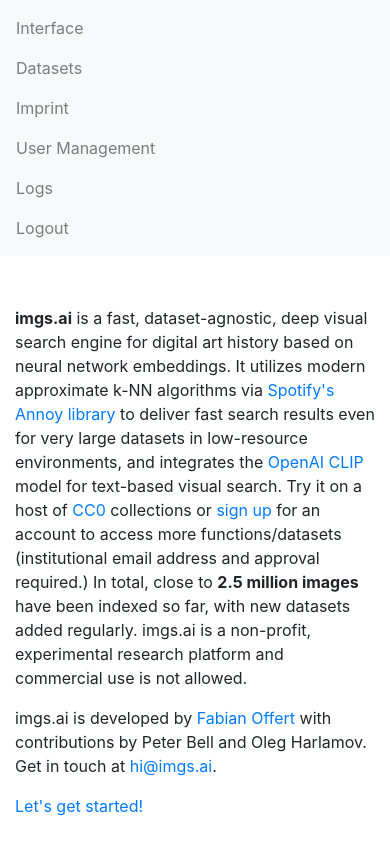
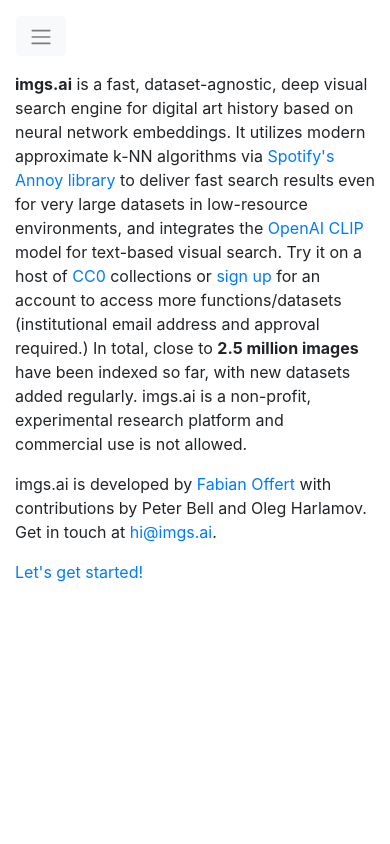
Before and after one commit to zentralwerkstatt/imgs.ai, a Flask app: page / in a window 390 px wide. Run offline with Flask 3, Linux system fonts and the light colour scheme; the visitor is signed in with stand-in values (Sample User, id 1); parts of the project's set-up code (start-up, migrations or seed data) failed here and were passed over; some libraries are stand-ins or nearby versions.

Commit message:
Hotfix: hamburger menu, UI improvements

```diff
--- a/app/static/css.css
+++ b/app/static/css.css
@@ -6,17 +6,4 @@
   height: auto;
 }
 
-.logo {
-  max-height: 40px;
-}
-
-.container{
-  margin-top: 50px;
-}
-
-table {
-  table-layout:fixed;
-  width:100%;
-}
-
 .grid-item-img.active {border-color: #007bff;}
--- a/app/templates/layout.html
+++ b/app/templates/layout.html
@@ -30,7 +30,6 @@
 </head>
 
 <body>
-	{% include "navbar.html" %}
 	{% with messages = get_flashed_messages(with_categories=1) %}
 		{% for category, message in messages %}
 			<div class="alert alert-{{category}}">
@@ -39,6 +38,7 @@
 			</div>
 		{% endfor %}
 	{% endwith %}
+	{% include "navbar.html" %}
 	{% from "bootstrap/form.html" import render_form, render_field %}
 	{% block content %}{% endblock %}
 </body>
--- a/app/templates/macros.html
+++ /dev/null
@@ -1,7 +0,0 @@
-{% macro nav_link(endpoint, name) %}
-    {% if request.endpoint.endswith(endpoint) %}
-        <a class="nav-item nav-link" style="color:#007bff" href="{{ url_for(endpoint) }}">{{name}}</a>
-    {% else %}
-        <a class="nav-item nav-link" href="{{ url_for(endpoint) }}">{{name}}</a>
-    {% endif %}
-{% endmacro %}
--- a/app/templates/navbar.html
+++ b/app/templates/navbar.html
@@ -1,24 +1,25 @@
-{% from "macros.html" import nav_link with context %}
-
-<nav class="navbar navbar-expand-lg navbar-light bg-light">
-	<ul class="navbar-nav mr-auto">
-		{% if not current_user.is_anonymous and current_user.id==1 %}
-			{{ nav_link('interface', 'Interface') }}
-			{{ nav_link('datasets_private', 'Datasets') }}
-			{{ nav_link('imprint', 'Imprint') }}
-			{{ nav_link('users', 'User Management') }}
-			{{ nav_link('logs', 'Logs') }}
-			{{ nav_link('logout', 'Logout') }}
-		{% elif current_user.is_anonymous %}
-			{{ nav_link('interface', 'Interface') }}
-			{{ nav_link('datasets_public', 'Datasets') }}
-			{{ nav_link('imprint', 'Imprint') }}
-			{{ nav_link('login', 'Login') }}
-		{% elif not current_user.is_anonymous %}
-			{{ nav_link('interface', 'Interface') }}
-			{{ nav_link('datasets_private', 'Datasets') }}
-			{{ nav_link('imprint', 'Imprint') }}
-			{{ nav_link('logout', 'Logout') }}
-		{% endif %}
-	</ul>
+<nav class="navbar navbar-light">
+    <button class="btn btn-light mt-2 mb-2 mr-2" type="button" data-toggle="collapse" data-target="#navbar"><span class="navbar-toggler-icon"></span></button>
+    <div class="navbar-collapse collapse px-3 py-3 bg-light" id="navbar">
+		<ul class="navbar-nav">
+			{% if not current_user.is_anonymous and current_user.id==1 %}
+				<a class="nav-item nav-link" href="{{ url_for('interface') }}">Interface</a>
+				<a class="nav-item nav-link" href="{{ url_for('datasets_private') }}">Datasets</a>
+				<a class="nav-item nav-link" href="{{ url_for('imprint') }}">Imprint</a>
+				<a class="nav-item nav-link" href="{{ url_for('users') }}">User Management</a>
+				<a class="nav-item nav-link" href="{{ url_for('logs') }}">Logs</a>
+				<a class="nav-item nav-link" href="{{ url_for('logout') }}">Logout</a>
+			{% elif current_user.is_anonymous %}
+				<a class="nav-item nav-link" href="{{ url_for('interface') }}">Interface</a>
+				<a class="nav-item nav-link" href="{{ url_for('datasets_public') }}">Datasets</a>
+				<a class="nav-item nav-link" href="{{ url_for('imprint') }}">Imprint</a>
+				<a class="nav-item nav-link" href="{{ url_for('login') }}">Login</a>
+			{% elif not current_user.is_anonymous %}
+				<a class="nav-item nav-link" href="{{ url_for('interface') }}">Interface</a>
+				<a class="nav-item nav-link" href="{{ url_for('datasets_private') }}">Datasets</a>
+				<a class="nav-item nav-link" href="{{ url_for('imprint') }}">Imprint</a>
+				<a class="nav-item nav-link" href="{{ url_for('logout') }}">Logout</a>
+			{% endif %}
+		</ul>
+    </div>
 </nav>
```
Also changed, not shown: app/templates/interface.html (+27 -25 lines), 1 other file.
